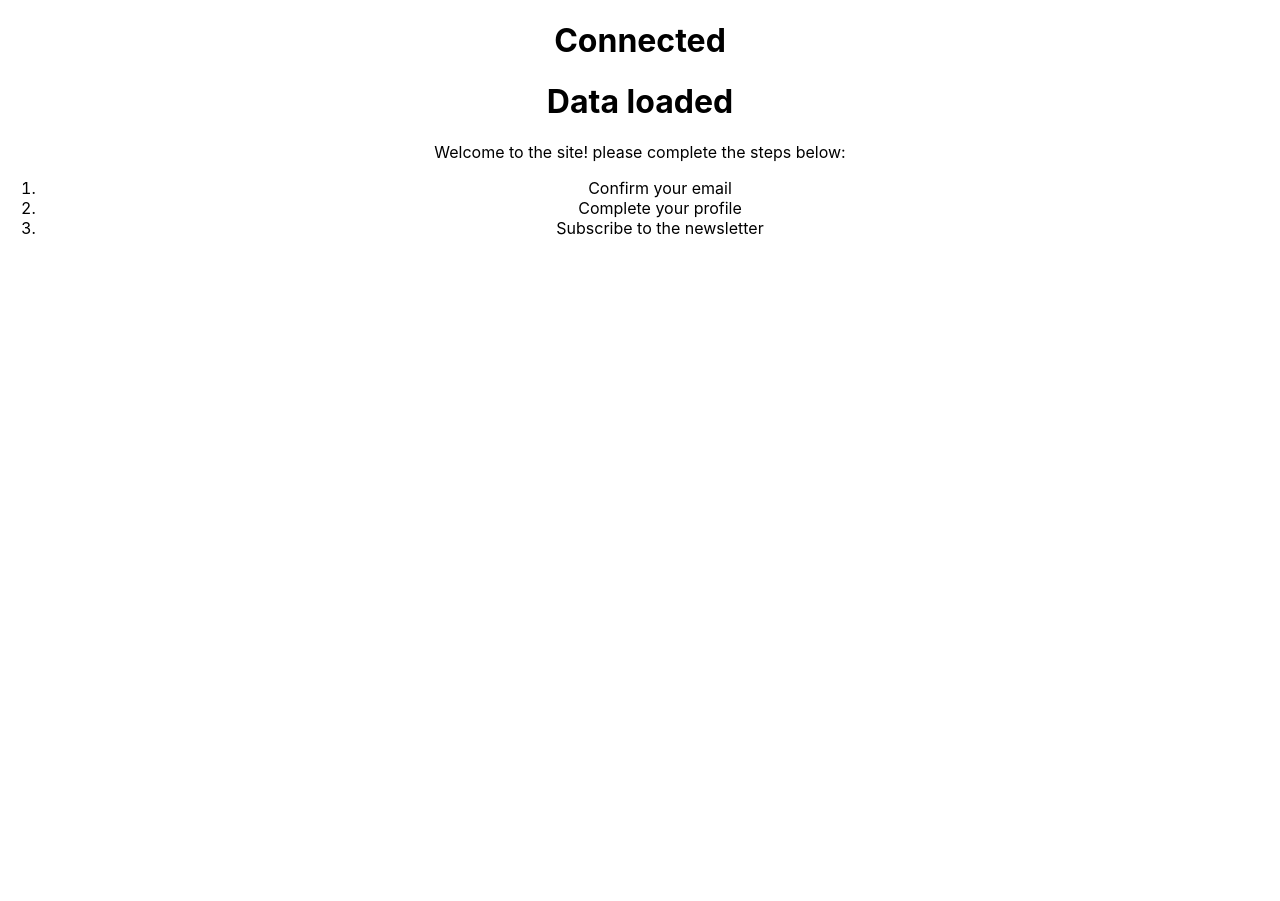
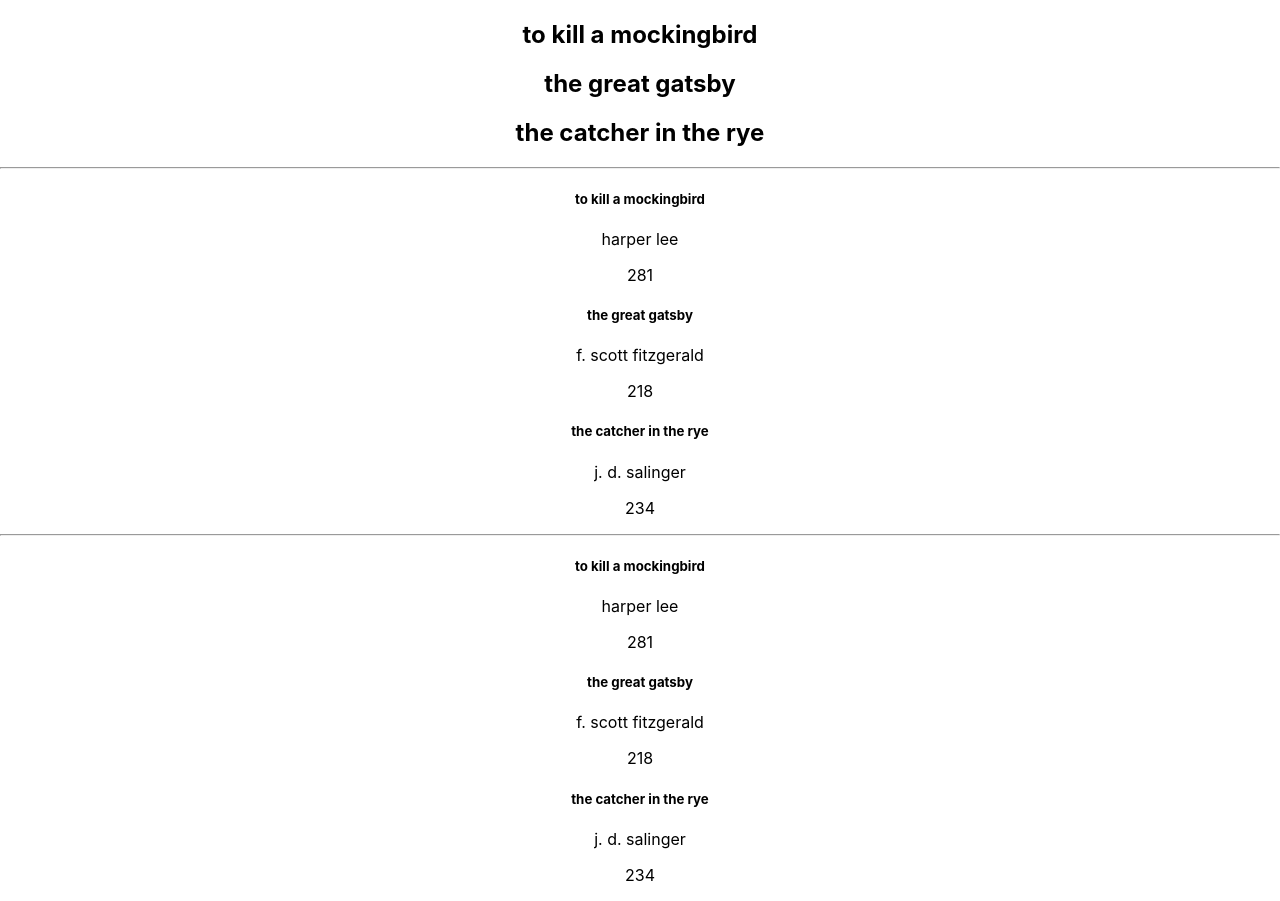
Before and after one commit to vanderpatrick/React-first-app, a React (Create React App) app in the folder my-app/: page / in a window 1280 px wide. Before the commit the page ends 800 px from the top, so only its background shows below. Built offline with nearby package versions, Linux system fonts and the light colour scheme.

Commit message:
more stuff

```diff
--- a/my-app/src/App.js
+++ b/my-app/src/App.js
@@ -8,8 +8,12 @@ import './App.css';
 // import StatefulGreeting from './components/StatefulGreetingWithCallBack';
 // import StatefulGreetingWithPrevState from './components/StatefulGreetingWithPrevState';
 // import EventBinding from "./components/EventBinding";
-import ConditionalRenderingFunction from './components/ConditionalRenderingFunction';
-import ConditionalrenderingClass from './components/ConditionalrenderingClass';
+// import ConditionalRenderingFunction from './components/ConditionalRenderingFunction';
+// import ConditionalrenderingClass from './components/ConditionalrenderingClass';
+// import NestingComponents from './components/NestingComponents';
+// import MethodesAsPropsChild from './components/MethodsAsPropsChild';
+// import MethodsAsPropsParent from './components/MethodsAsPropsParent';
+import RenderingLists from './components/RenderingLists';
 function App() {
   return (
     <div className="App">
@@ -19,8 +23,12 @@ function App() {
       {/* <EventsClass /> */}
       {/* <EventsFunctional /> */}
       {/* <EventBinding /> */}
-      <ConditionalRenderingFunction connected={true} />
-      <ConditionalrenderingClass />
+      {/* <ConditionalRenderingFunction connected={true} /> */}
+      {/* <ConditionalrenderingClass /> */}
+      {/* <StatefulGreeting /> */}
+      {/* <NestingComponents /> */}
+      {/* <MethodsAsPropsParent /> */}
+      <RenderingLists />
     </div>
   );
 }
--- /dev/null
+++ b/my-app/src/components/Book.js
@@ -0,0 +1,15 @@
+import React from 'react'
+
+function Book(props) {
+    const book =  props.book
+
+  return (
+    <div>
+    <h5>{book.title}</h5>
+    <p>{book.author}</p>
+    <p>{book.pages}</p>
+    </div>
+  )
+}
+
+export default Book
--- /dev/null
+++ b/my-app/src/components/MethodsAsPropsChild.js
@@ -0,0 +1,29 @@
+import React from 'react'
+
+function MethodsAsPropsChild(props) {
+    return (
+        <div>
+            {
+                props.isLoggedIn ? (
+                    <div>
+                        <p>Welcome to the site! Please complete the steps below:</p>
+                        <ol>
+                            <li>Confirm your email</li>
+                            <li>Complete your profile</li>
+                            <li>Subscribe to the newsletter</li>
+                        </ol>
+                        <button onClick={props.handleLog}>Sign out</button>
+                    </div>
+                ) : (
+                    <div>
+                    <p>Please sign in</p>
+                    <button onClick={props.handleLog}>Sign in</button>
+                    </div>
+                )
+            }
+        </div>
+    )
+}
+
+
+export default MethodsAsPropsChild
--- /dev/null
+++ b/my-app/src/components/MethodsAsPropsParent.js
@@ -0,0 +1,45 @@
+import React, { Component } from 'react'
+import MethodsAsPropsChild from './MethodsAsPropsChild'
+
+class MethodsAsPropsParent extends Component {
+    constructor(props) {
+        super(props)
+        this.state = {
+            isLoggedIn: false,
+        }
+    }
+
+  handleLog = () => {
+    this.setState((prevState) => ({
+        isLoggedIn: !prevState.isLoggedIn
+    }));
+  }
+
+
+    // handleSignIn = () => {
+    //     this.setState({
+    //         isLoggedIn: true,
+    //     })
+    //     console.log(this)
+    // }
+
+    // handleSingOut = () => {
+    //     this.setState({
+    //         isLoggedIn: false,
+    //     })
+    //     console.log(this)
+    // }
+
+    render() {
+        return (
+            <div>
+                <MethodsAsPropsChild
+                    isLoggedIn={this.state.isLoggedIn}
+                    handleLog={this.handleLog}
+                />
+            </div>
+        )
+    }
+}
+
+export default MethodsAsPropsParent
--- /dev/null
+++ b/my-app/src/components/NestingComponents.js
@@ -0,0 +1,25 @@
+import React, { Component } from 'react'
+import UserMessage from './UserMessage'
+import UserData from './UserData'
+
+
+export class NestingComponents extends Component {
+  constructor(props) {
+    super(props)
+
+    this.state = {
+      isLoaded: true,
+      isLoggedIn: true,
+    }
+  }
+  render() {
+    return (
+      <div>
+        <UserData isLoaded={this.state.isLoaded}/>
+        <UserMessage isLoggedIn={this.state.isLoggedIn}/>
+      </div>
+    )
+  }
+}
+
+export default NestingComponents
--- /dev/null
+++ b/my-app/src/components/RenderingLists.js
@@ -0,0 +1,55 @@
+import React from 'react'
+import Book from './Book'
+
+function RenderingLists() {
+    const bookList = [
+        'to kill a mockingbird',
+        'the great gatsby',
+        'the catcher in the rye',
+    ]
+    const books = [
+        {
+            title: 'to kill a mockingbird',
+            author: 'harper lee',
+            pages: 281
+        },
+        {
+            title: 'the great gatsby',
+            author: 'f. scott fitzgerald',
+            pages: 218
+        },
+        {
+            title: 'the catcher in the rye',
+            author: 'j. d. salinger',
+            pages: 234
+        },
+    ]
+    return (
+        <div>
+            {bookList.map(book => {
+                return <h2 key={book}>{book}</h2>
+            })}
+            <hr />
+            {
+                books.map(books => {
+                    return (
+                        <div key={books.title}>
+                            <h5>{books.title}</h5>
+                            <p>{books.author}</p>
+                            <p>{books.pages}</p>
+                        </div>
+                    )
+                })
+            }
+            <hr />
+            {
+                books.map(book => {
+                    return <Book key={book.title} book={book} />
+                })
+            }
+
+        </div >
+    )
+}
+
+export default RenderingLists
```
Also changed, not shown: my-app/src/components/UserData.js (added, +9 -0 lines), my-app/src/components/UserMessage.js (added, +19 -0 lines).
